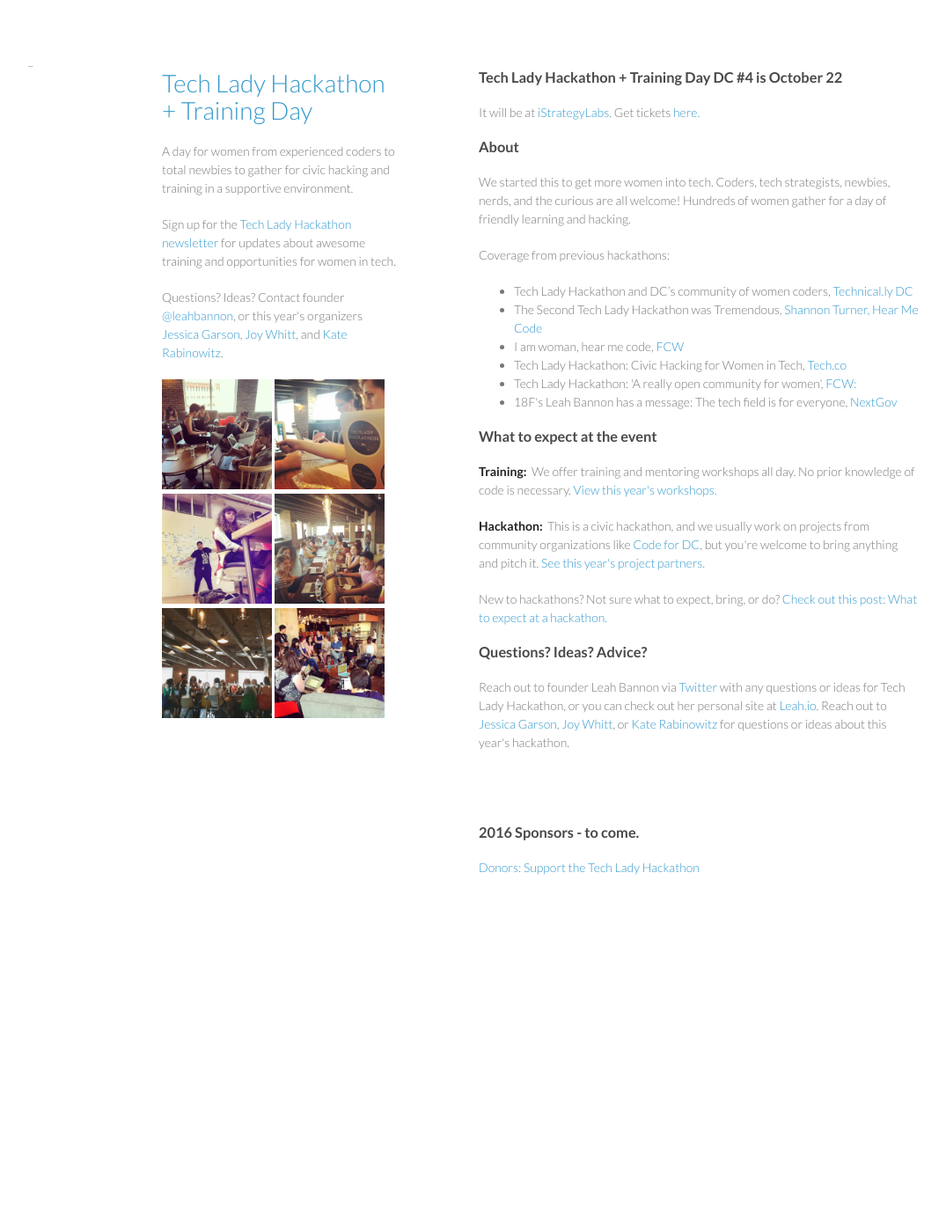
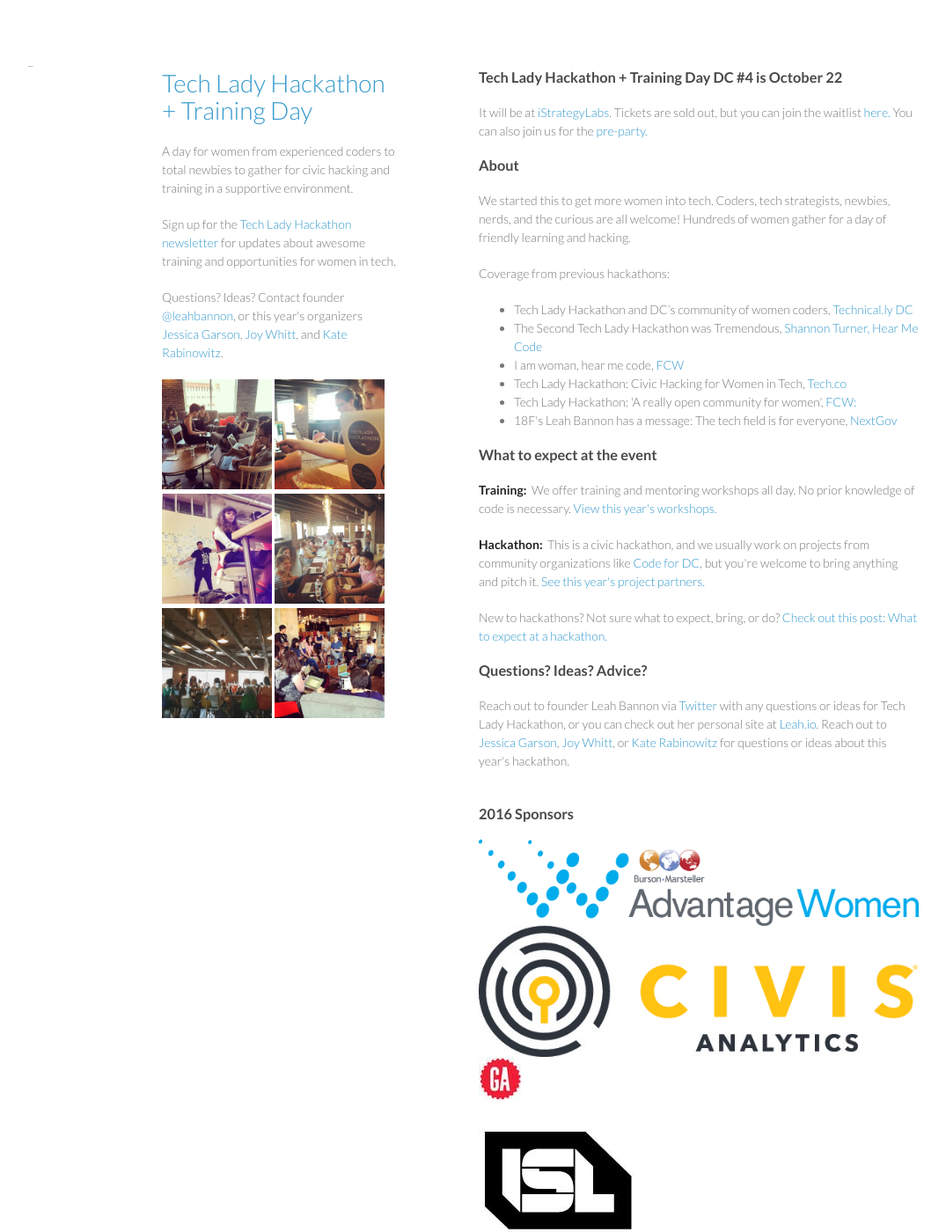
Before and after one commit to leahbannon/techladyhackathon, a Jekyll site: the page built from index.html, in a window 1280 px wide and 1400 px high. Shown: the whole window at 88% size, without its empty margins (26-1101 px from the left). Built offline with Jekyll 4.4.1, drawn with Linux system fonts in a browser that asks for light colours.

Commit message:
add sponsors, pre-party, update workshops

```diff
--- a/index.html
+++ b/index.html
@@ -4,7 +4,7 @@
 ---
 
 <h3>Tech Lady Hackathon + Training Day DC #4 is October 22</h3>
-<p>It will be at <a href="https://www.google.com/maps/place/641+S+St+NW,+Washington,+DC+20001">iStrategyLabs</a>. Get tickets<a href="https://www.eventbrite.com/e/tech-lady-hackathon-4-registration-28305573733"> here.</a></p>
+<p>It will be at <a href="https://www.google.com/maps/place/641+S+St+NW,+Washington,+DC+20001">iStrategyLabs</a>. Tickets are sold out, but you can join the waitlist<a href="https://www.eventbrite.com/e/tech-lady-hackathon-4-registration-28305573733"> here.</a> You can also join us for the <a href="https://www.eventbrite.com/e/tech-lady-hackathon-4-pre-party-registration-28453561368">pre-party.</a></p>
 
 <h3>About</h3>
 
@@ -30,9 +30,18 @@
 
 <h3>Questions? Ideas? Advice?</h3>
 Reach out to founder Leah Bannon via <a href="http://twitter.com/leahbannon">Twitter</a> with any questions or ideas for Tech Lady Hackathon, or you can check out her personal site at <a href="http://leah.io">Leah.io</a>. Reach out to <a href="https://twitter.com/jessicagarson">Jessica Garson</a>, <a href="https://twitter.com/joymwhitt">Joy Whitt</a>, or <a href="https://twitter.com/datalensdc">Kate Rabinowitz</a> for questions or ideas about this year's hackathon.</p>
+
 <br>
-<br>
-<br>
-<h3>2016 Sponsors - to come.</h3>
+<h3>2016 Sponsors</h3>
+<img src="/images/bm-logo.png"><br>
+<img src="/images/civis-logo.jpg"><br>
+<img src="/images/ga-logo.jpg"><br>
+<img src="/images/isl-logo.jpg"><br>
+<img src="/images/mapbox16-logo.png"><br>
+<img src="/images/nyt-logo.jpg"><br>
+<img src="/images/optoro-logo.png"><br>
+<img src="/images/targetSmart-logo.png"><br>
+<img src="/images/thematic-logo.png"><br>
+<img src="/images/xometry-logo.png"><br>
 
-<p><strong><a href="/donors">Donors: Support the Tech Lady Hackathon</a></strong></p>
+<!---<p><strong><a href="/donors">Donors: Support the Tech Lady Hackathon</a></strong></p>
--- a/workshops.html
+++ b/workshops.html
@@ -91,9 +91,9 @@
 			<li><a href="https://twitter.com/superbhatt">Radhika Bhatt</a></li>
 		</ul>
 
-	<li>Fundamentals of Security in Programming</li>
+	<li>Intro to Security for Developers</li>
 		<ul style="list-style-type:none">
-			<li><a href="https://twitter.com/geekismylifesty">Nakeea Neischer</a></li>
+			<li><a href="https://twitter.com/AlexUlsh">Alexandra Ulsh</a></li>
 		</ul>
 
 	<li>Bridging the Gap: Becoming a Designer who Codes</li>
```
Also changed, not shown: images/bm-logo.png (added), images/civis-logo.jpg (added), images/ga-logo.jpg (added), images/isl-logo.jpg (added), images/mapbox16-logo.png (added), images/nyt-logo.jpg (added), images/optoro-logo.png (added), images/targetSmart-logo.png (added), images/thematic-logo.png (added), images/xometry-logo.png (added).
